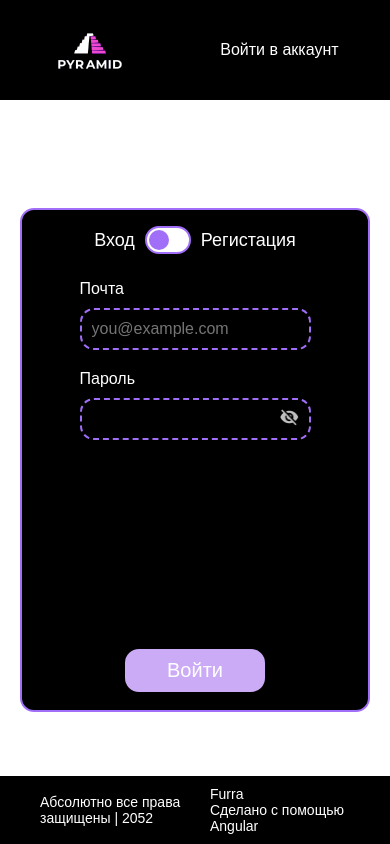
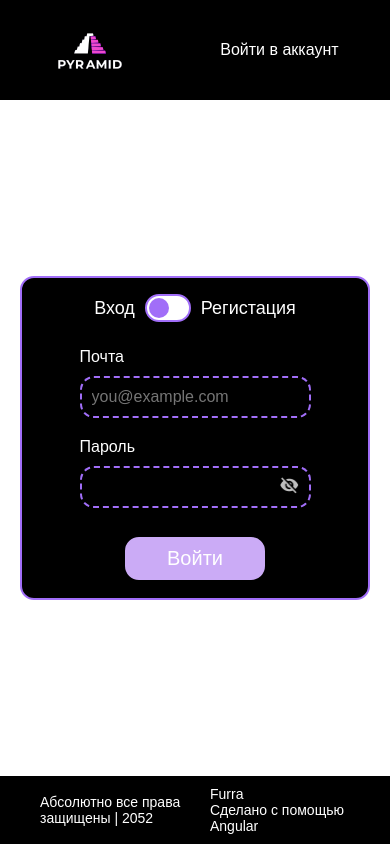
Before and after one commit to Fur4ik/web_app-pyramid, an Angular app: page /login in a window 390 px wide. Built offline with nearby package versions, Linux system fonts and the light colour scheme; no server answers.

Commit message:
v1.0.2.2

```diff
--- a/src/app/common-ui/loyout/loyout.component.scss
+++ b/src/app/common-ui/loyout/loyout.component.scss
@@ -9,15 +9,7 @@
 .content {
     width: 100vw;
     display: grid;
-     align-items: start;
+     align-items: center;
      //justify-content: center;
   background-color: var(--light-color);
 }
-
-@media (max-width: 480px) {
-  .content {
-    max-width: 80%;
-    align-items: end;
-
-  }
-}
--- a/src/app/pages/login-page/login-page.component.scss
+++ b/src/app/pages/login-page/login-page.component.scss
@@ -202,17 +202,23 @@
 
 
 @media (max-width: 480px) {
+  //:host{
+  //  display: flex;
+  //  align-items: center;
+  //  justify-content: center;
+  //}
   .main_sec{
     grid-template-columns: 350px;
     width: 100vw;
     box-sizing: border-box;
+    height: auto;
   }
 
   .left_sec{
     display: none;
   }
   .right_sec{
-    height: 500px;
+    height: auto;
     width: auto;
     justify-content: center;
     border-radius: 14px;
```
